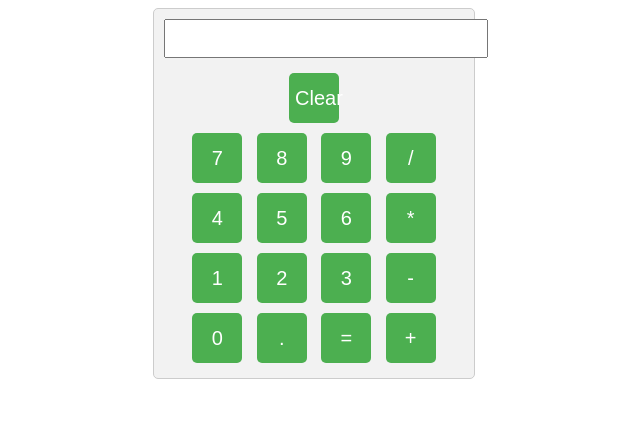
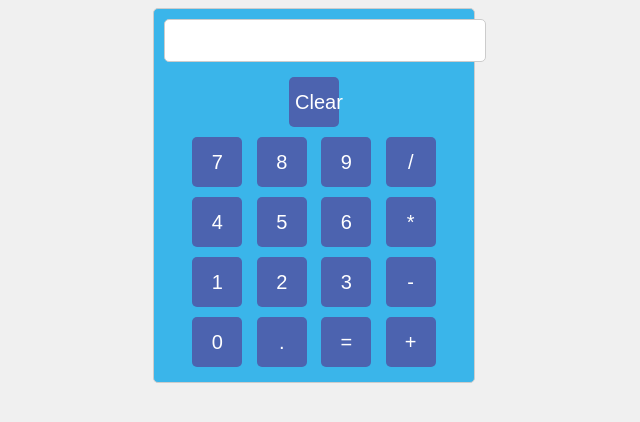
Before and after one commit to JhonPaul12/Calculadora, a plain HTML site: page index.html in a window 1280 px wide. Shown: the whole page, without its empty margins (326-966 px from the left). Drawn offline with Linux system fonts and the light colour scheme.

Commit message:
Agrego colores a los estilos

```diff
--- a/styles.css
+++ b/styles.css
@@ -1,31 +1,50 @@
+/* styles.css */
+
 body {
     font-family: Arial, sans-serif;
+    background-color: #f0f0f0;
     text-align: center;
 }
+
 .calculator {
     width: 300px;
     margin: 0 auto;
-    background-color: #f2f2f2;
+    background-color: #3ab5ea;
     border: 1px solid #ccc;
     border-radius: 5px;
     padding: 10px;
 }
+
 input[type="text"] {
     width: 100%;
     padding: 10px;
     margin-bottom: 10px;
+    font-size: 18px;
+    border: 1px solid #ccc;
+    border-radius: 5px;
 }
+
 .btn {
     width: 50px;
     height: 50px;
     font-size: 20px;
     margin: 5px;
     cursor: pointer;
-    background-color: #4CAF50;
+    background-color: #4c63af;
     color: white;
     border: none;
     border-radius: 5px;
 }
+
 .btn:hover {
     background-color: #45a049;
 }
+
+/* Estilos para el botón "Clear" */
+.btn-clear {
+    background-color: #d9534f;
+}
+
+.btn-clear:hover {
+    background-color: #c9302c;
+}
```
